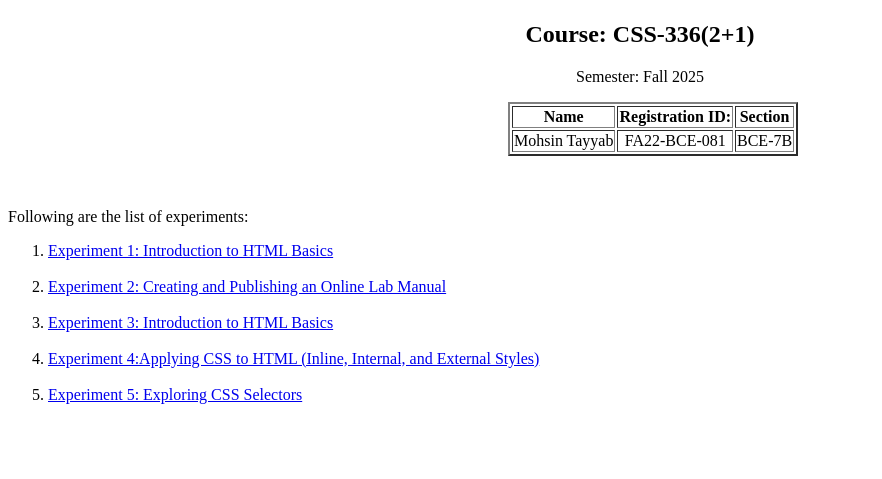
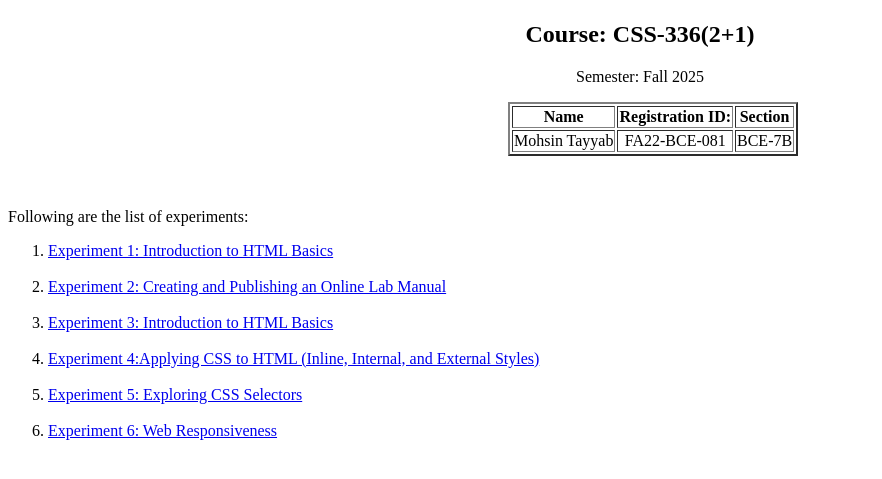
Before and after one commit to mohsi81/Web-Technology, a plain HTML site: page index.html in a window 1280 px wide. Shown: the part 283-762 px from the top of the page, without its empty margins (0-882 px from the left). Drawn offline with Linux system fonts and the light colour scheme.

Commit message:
Update index.html

```diff
--- a/index.html
+++ b/index.html
@@ -45,6 +45,7 @@
         <li><a href="./Lab4.html">Experiment 4:Applying CSS to HTML
  (Inline, Internal, and External Styles)</a></li><br>
         <li><a href="./lab5.html">Experiment 5: Exploring CSS Selectors</a></li><br>
+        <li><a href="./lab6.html">Experiment 6: Web Responsiveness</a></li><br>
     </ol>
 
 </body>
```
